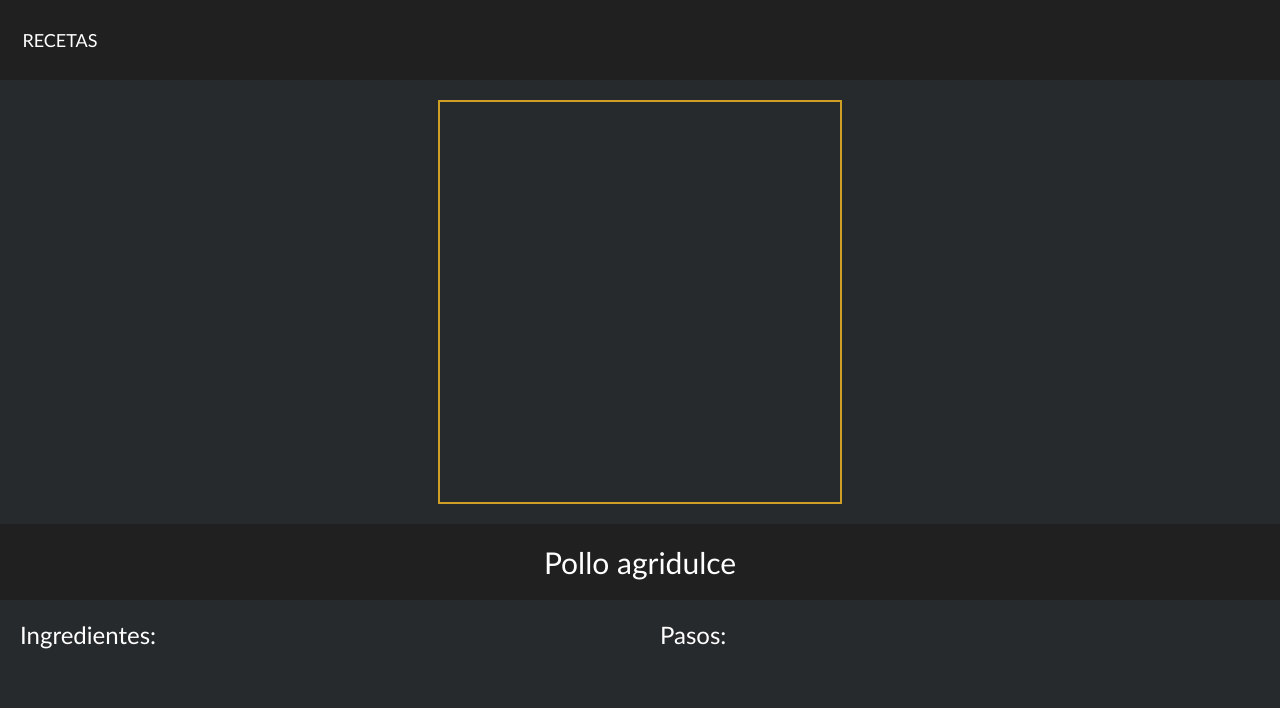
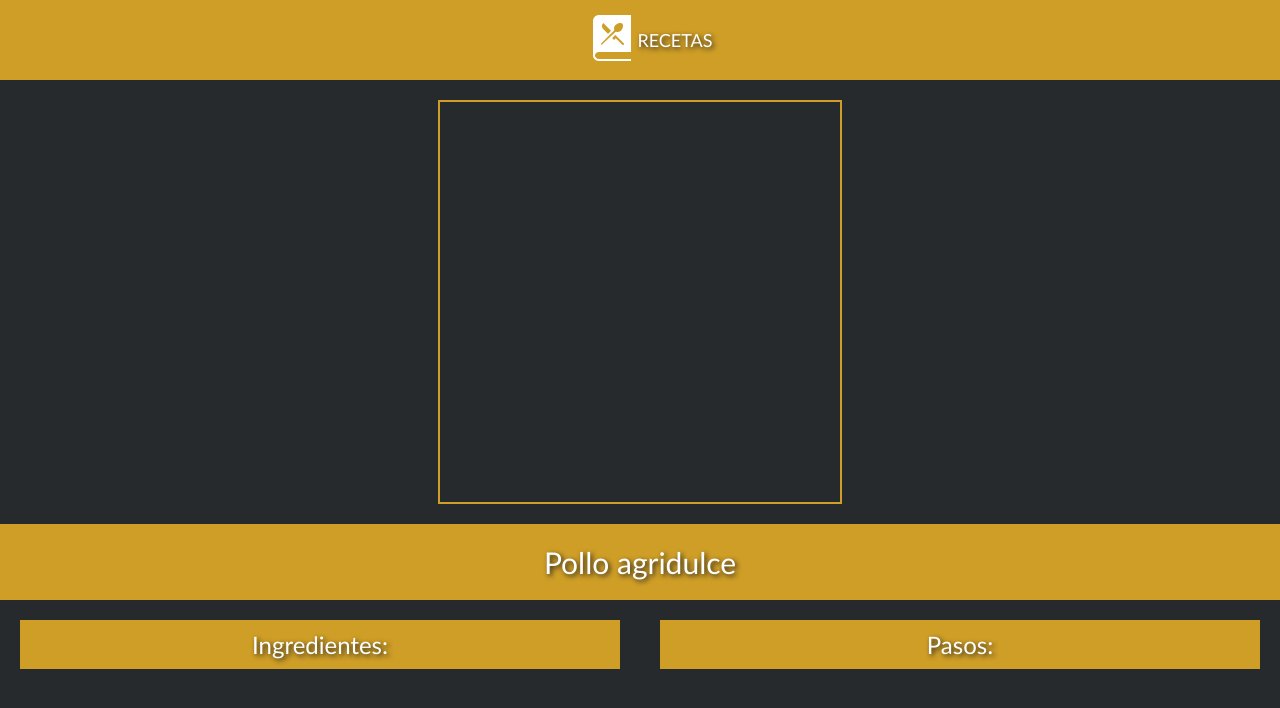
Before and after one commit to ccorreasdev/recetas, a plain HTML site: page receta.html in a window 1280 px wide. Drawn offline with Linux system fonts and the light colour scheme; a web font is replaced by a local one.

Commit message:
Modificacion CSS

```diff
--- a/assets/css/styles.css
+++ b/assets/css/styles.css
@@ -28,10 +28,13 @@ body {
 
 .layout__nav {
   height: 80px;
-  background-color: #202020;
+  background-color: #cf9e26;
   margin-bottom: 2rem;
   padding-left: 2rem;
   display: flex;
+  flex-direction: row;
+  justify-content: center;
+  align-items: center;
 }
 
 .nav__back {
@@ -43,6 +46,10 @@ body {
   flex-direction: row;
   justify-content: center;
   align-items: center;
+  text-shadow: 2px 2px 5px #202020;
+}
+
+.nav__img-container {
 }
 
 .recetas__layout {
@@ -135,7 +142,8 @@ body {
   font-size: 3rem;
   width: 100%;
   text-align: center;
-  background-color: rgb(32, 32, 32);
+  background-color: #cf9e26;
+  text-shadow: 2px 2px 5px #202020;
   margin-top: 2rem;
   padding: 2rem;
   display: inline-block;
@@ -161,6 +169,14 @@ body {
   color: white;
   font-size: 2.4rem;
   padding-bottom: 1rem;
+  background-color: #cf9e26;
+  text-shadow: 2px 2px 5px #202020;
+  width: 100%;
+  display: flex;
+  justify-content: center;
+  align-items: center;
+  padding-top: 1rem;
+  margin-bottom: 1rem;
 }
 
 .ingrediente {
@@ -182,6 +198,14 @@ body {
   color: white;
   font-size: 2.4rem;
   padding-bottom: 1rem;
+  background-color: #cf9e26;
+  text-shadow: 2px 2px 5px #202020;
+  width: 100%;
+  display: flex;
+  justify-content: center;
+  align-items: center;
+  padding-top: 1rem;
+  margin-bottom: 1rem;
 }
 
 .paso {
@@ -210,4 +234,5 @@ body {
   width: 100%;
   font-size: 2rem;
   text-align: center;
+  border: solid 4px #cf9e26;
 }
--- a/receta.html
+++ b/receta.html
@@ -13,7 +13,12 @@
     <section class="layout">
         <nav class="layout__nav">
             <a href="./index.html">
-                <div class="nav__back">RECETAS</div>
+                <div class="nav__back">
+                    <div class="nav__img-container">
+                        <img src="assets/web-img/recetas.png" alt="recetas">
+                    </div>
+                    RECETAS
+                </div>
             </a>
         </nav>
         <section class="layout__detalles">
```
Also changed, not shown: index.html (+6 -1 lines), assets/web-img/recetas.png (added), 1 other file.
